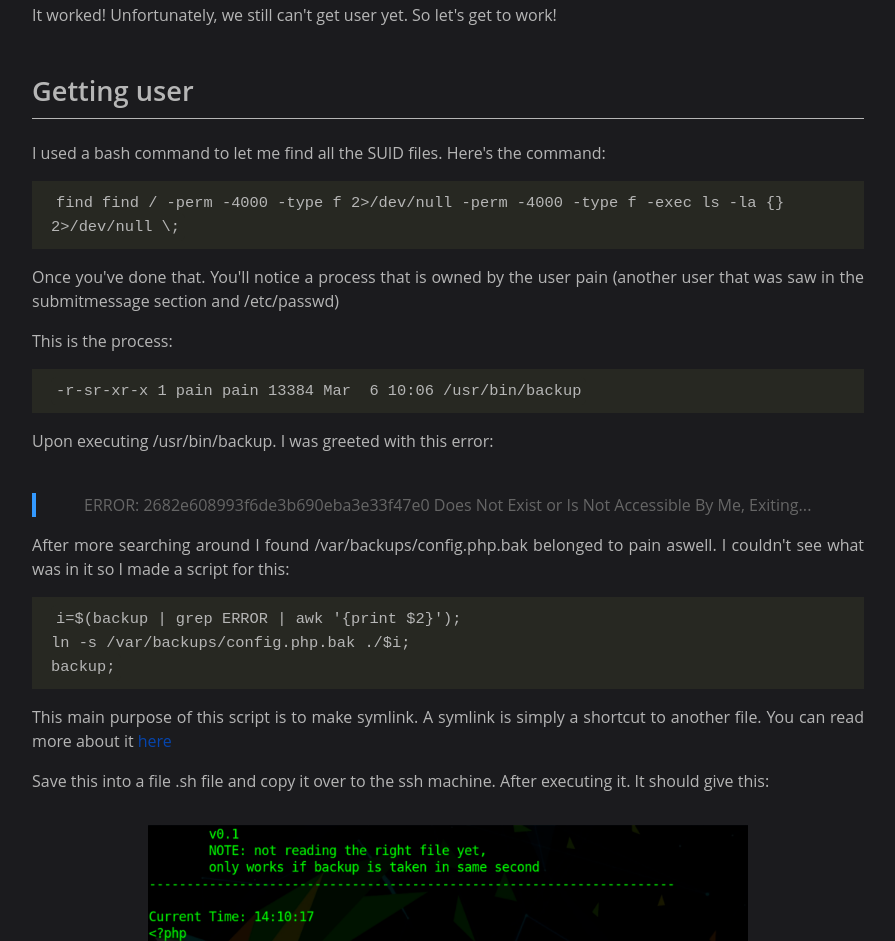
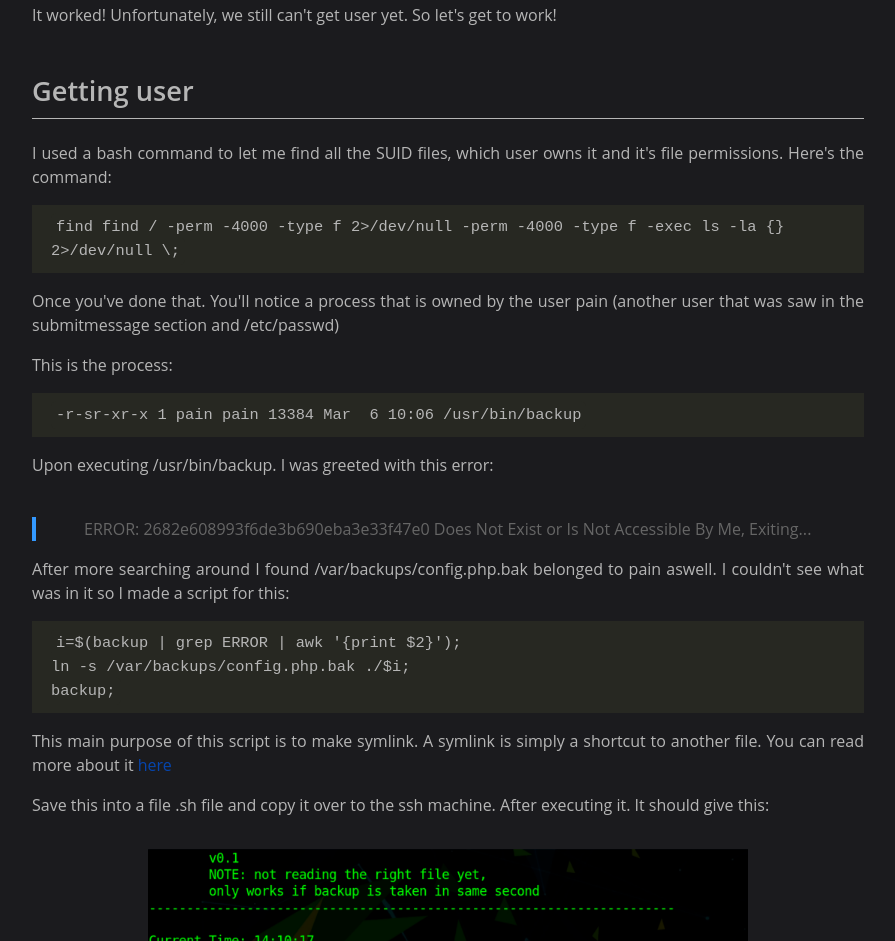
Before and after one commit to 0xTaylor/0xtaylor.github.io, a plain HTML site: page content/writeups/hackthebox/htb-ForwardSlash.html in a window 1280 px wide. Shown: the part 8417-9358 px from the top of the page, without its empty margins (368-1263 px from the left). Drawn offline with Linux system fonts and the light colour scheme.

Commit message:
Update htb-ForwardSlash.html

```diff
--- a/content/writeups/hackthebox/htb-ForwardSlash.html
+++ b/content/writeups/hackthebox/htb-ForwardSlash.html
@@ -167,7 +167,7 @@ and the password is N0bodyL1kesBack/ </p>
 
 <h1>Getting user</h1>
 
-<p>I used a bash command to let me find all the SUID files. Here's the command:</p>
+<p>I used a bash command to let me find all the SUID files, which user owns it and it's file permissions. Here's the command:</p>
 
 <div class="sourceCode"><pre class="sourceCode bash"><code class="sourceCode bash"><span class="ex">find find / -perm -4000 -type f 2>/dev/null -perm -4000 -type f -exec ls -la {} 2>/dev/null \;
 </span></code></pre></div>
```
